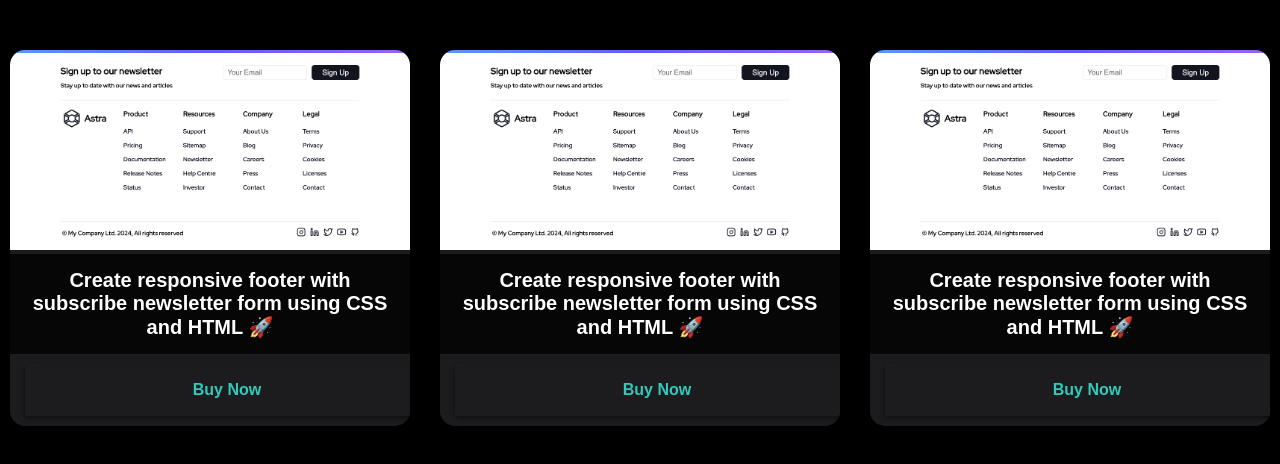
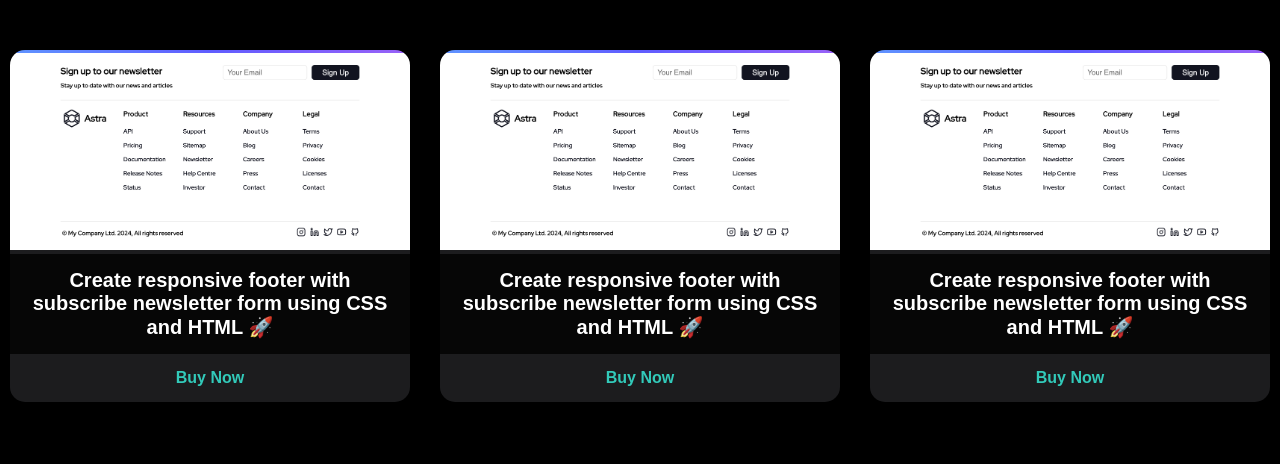
Before and after one commit to xspcode/codElement, a website: page database/footers.html in a window 1280 px wide. Drawn offline with Linux system fonts and the light colour scheme.

Commit message:
update footers

```diff
--- a/database/footers.html
+++ b/database/footers.html
@@ -1,16 +1,17 @@
 <!DOCTYPE html>
 <html lang="fr">
   <head>
-  <meta charset="UTF-8">
+    <meta charset="UTF-8" />
     <title>Composant Footer</title>
     <style>
       /* Styles de base */
-html, body {
+      html,
+      body {
         margin: 0;
         padding: 0;
         width: 100%;
         height: 100%;
-  font-family: 'Arial', sans-serif;
+        font-family: "Arial", sans-serif;
         background-color: #000; /* Fond noir */
         color: white;
       }
@@ -18,7 +19,10 @@ html, body {
       /* Conteneur pour les footers */
       #footer-container {
         display: grid;
-  grid-template-columns: repeat(auto-fill, minmax(300px, 1fr)); /* Augmente la taille min des colonnes pour de plus grandes images */
+        grid-template-columns: repeat(
+          auto-fill,
+          minmax(300px, 1fr)
+        ); /* Augmente la taille min des colonnes pour de plus grandes images */
         gap: 30px; /* Augmente l'espacement pour une meilleure lisibilité */
         padding: 50px 10px; /* Ajoute un padding pour éliminer l'espace contre les bords de la page */
         max-width: 100%;
@@ -36,7 +40,9 @@ html, body {
       }
 
       .footer-template:hover {
-  transform: scale(1.03); /* Légère augmentation de l'échelle pour un effet de survol dynamique */
+        transform: scale(
+          1.03
+        ); /* Légère augmentation de l'échelle pour un effet de survol dynamique */
         box-shadow: 0 12px 24px rgba(0, 0, 0, 0.9);
       }
 
@@ -62,29 +68,42 @@ html, body {
         font-weight: bold; /* Gras pour le titre */
       }
 
-/* Style du bouton/lien */
+      /* Style du lien */
       .footer-template a {
         display: block;
-  width: calc(100% - 30px); /* Ajustement pour prendre en compte le padding */
-  margin: 10px 15px; /* Centrage du bouton dans la carte */
-  padding: 15px;
-  background-color: #1c1c1e; /* Fond du bouton correspondant au fond des cartes */
-  color: #32CABA; /* Vert bleu clair pour le texte */
+        width: 100%;
+        padding: 15px 0; /* Ajustez le padding vertical selon vos préférences */
+        background-color: transparent; /* Fond transparent pour le lien */
+        color: #32caba; /* Vert bleu clair pour le texte du lien */
         text-align: center;
-  text-decoration: none;
+        text-decoration: none; /* Supprime le soulignement par défaut */
         font-weight: bold;
-  border: 2px solid transparent; /* Préparation pour l'effet de bordure au survol */
-  transition: background-color 0.3s, border 0.3s, box-shadow 0.3s;
-  box-shadow: 0 2px 5px rgba(0, 0, 0, 0.5); /* Légère ombre pour un effet en relief */
+        transition: color 0.3s ease, background-color 0.3s ease;
+
+        /* Animation de soulignement */
+        position: relative;
+      }
+
+      .footer-template a::after {
+        content: "";
+        position: absolute;
+        width: 0;
+        height: 2px; /* Épaisseur du soulignement */
+        bottom: 5px; /* Ajustez selon l'espacement désiré du texte au soulignement */
+        left: 50%;
+        background-color: #32caba; /* Couleur initiale du soulignement */
+        transition: width 0.3s ease, background-color 0.3s ease, left 0.3s ease;
+      }
+
+      .footer-template a:hover::after {
+        width: 100%; /* Le soulignement s'étend sur toute la largeur au survol */
+        left: 0; /* Alignement correct du soulignement */
+        background-color: #ff69b4; /* Couleur rose au survol */
       }
 
       .footer-template a:hover {
-  background-color: #1c1c1e; /* Maintient la couleur de fond */
-  color: #32CABA; /* Maintient la couleur du texte */
-  border-color: #FF69B4; /* Bordure rose au survol */
-  box-shadow: 0 0 8px #FF69B4; /* Ombre extérieure rose pour un effet de brillance, sans zoomer */
+        color: #ff69b4; /* Change la couleur du texte en rose au survol */
       }
-
     </style>
   </head>
   <body>
@@ -92,13 +111,13 @@ html, body {
 
     <script>
       // Charger les données JSON et générer les éléments du footer
-    fetch('data.json')
-      .then(response => response.json())
-      .then(data => {
-        const container = document.getElementById('footer-container');
-        data.forEach(footer => {
-          const footerElement = document.createElement('div');
-          footerElement.className = 'footer-template';
+      fetch("data.json")
+        .then((response) => response.json())
+        .then((data) => {
+          const container = document.getElementById("footer-container");
+          data.forEach((footer) => {
+            const footerElement = document.createElement("div");
+            footerElement.className = "footer-template";
             footerElement.innerHTML = `
             <img src="${footer.image}" alt="${footer.title}">
             <div class="title">${footer.title}</div>
@@ -107,7 +126,9 @@ html, body {
             container.appendChild(footerElement);
           });
         })
-      .catch(error => console.error('Erreur lors de la récupération des données:', error));
+        .catch((error) =>
+          console.error("Erreur lors de la récupération des données:", error)
+        );
     </script>
   </body>
 </html>
```
Lines whose indentation alone changed are shown as unchanged.
